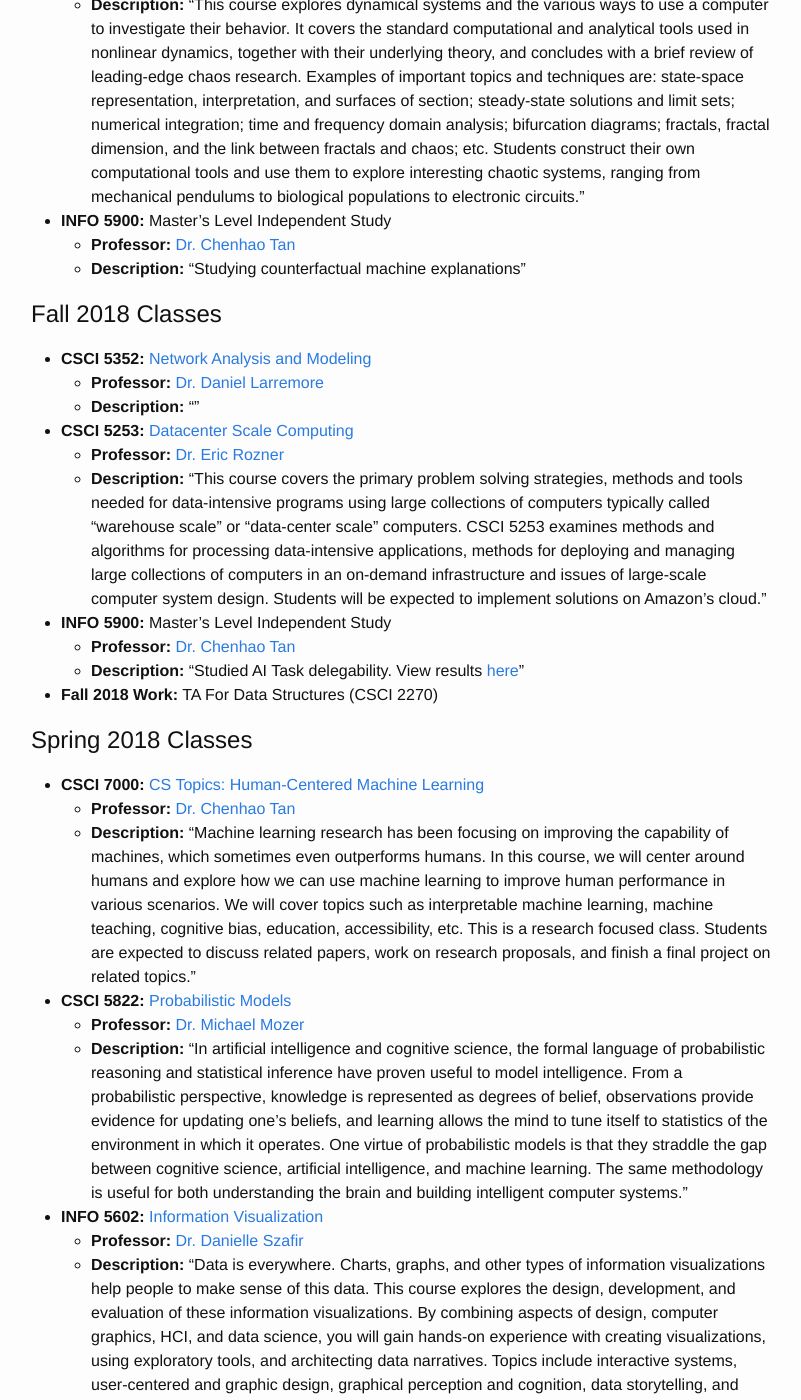
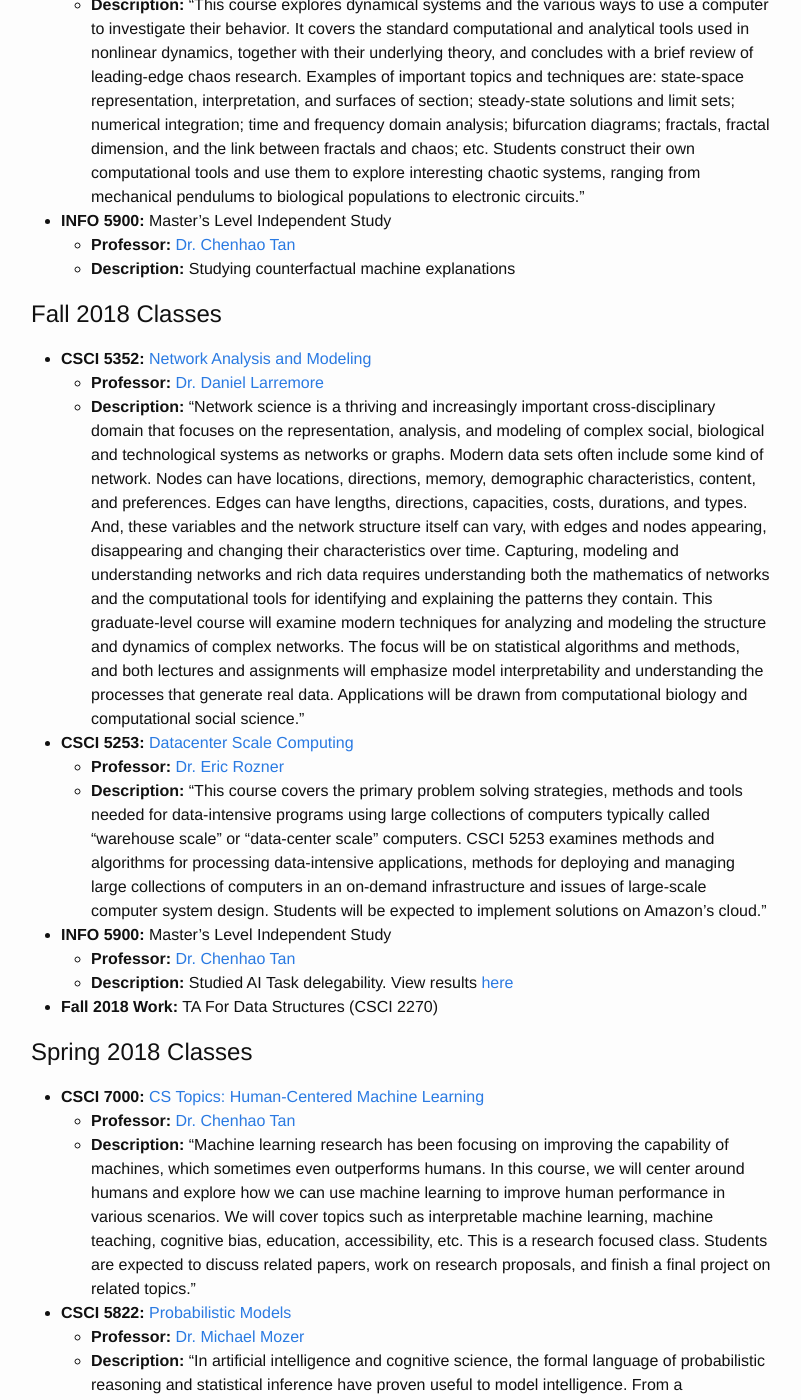
Before and after one commit to blubars/blubars.github.io, a Jekyll site: the page built from _posts/2018-01-01-school.md, in a window 1280 px wide and 1400 px high, scrolled down 723 px. Shown: the whole window, without its empty margins (239-1040 px from the left). Built offline with Jekyll 4.4.1, drawn with Linux system fonts in a browser that asks for light colours.

Commit message:
fix description for fall 2018 classes

```diff
--- a/_posts/2018-01-01-school.md
+++ b/_posts/2018-01-01-school.md
@@ -15,18 +15,18 @@ These are the classes I'm taking or have completed in seeking my Master's degree
   * __Description:__ "This course explores dynamical systems and the various ways to use a computer to investigate their behavior. It covers the standard computational and analytical tools used in nonlinear dynamics, together with their underlying theory, and concludes with a brief review of leading-edge chaos research. Examples of important topics and techniques are: state-space representation, interpretation, and surfaces of section; steady-state solutions and limit sets; numerical integration; time and frequency domain analysis; bifurcation diagrams; fractals, fractal dimension, and the link between fractals and chaos; etc. Students construct their own computational tools and use them to explore interesting chaotic systems, ranging from mechanical pendulums to biological populations to electronic circuits."
 * __INFO 5900:__ Master's Level Independent Study
   * __Professor:__ [Dr. Chenhao Tan](https://chenhaot.com/)
-  * __Description:__ "Studying counterfactual machine explanations"
+  * __Description:__ Studying counterfactual machine explanations
 
 # Fall 2018 Classes
-* __CSCI 5352:__ [Network Analysis and Modeling](https://danlarremore.com/5352/)
+* __CSCI 5352:__ [Network Analysis and Modeling](http://danlarremore.com/5352/)
   * __Professor:__ [Dr. Daniel Larremore](https://danlarremore.com/)
-  * __Description:__ ""
+  * __Description:__ "Network science is a thriving and increasingly important cross-disciplinary domain that focuses on the representation, analysis, and modeling of complex social, biological and technological systems as networks or graphs. Modern data sets often include some kind of network. Nodes can have locations, directions, memory, demographic characteristics, content, and preferences. Edges can have lengths, directions, capacities, costs, durations, and types. And, these variables and the network structure itself can vary, with edges and nodes appearing, disappearing and changing their characteristics over time. Capturing, modeling and understanding networks and rich data requires understanding both the mathematics of networks and the computational tools for identifying and explaining the patterns they contain. This graduate-level course will examine modern techniques for analyzing and modeling the structure and dynamics of complex networks. The focus will be on statistical algorithms and methods, and both lectures and assignments will emphasize model interpretability and understanding the processes that generate real data. Applications will be drawn from computational biology and computational social science."
 * __CSCI 5253:__ [Datacenter Scale Computing](http://ericrozner.com/2018fall-CSCI5253/index.html)
   * __Professor:__ [Dr. Eric Rozner](http://ericrozner.com/)
   * __Description:__ "This course covers the primary problem solving strategies, methods and tools needed for data-intensive programs using large collections of computers typically called "warehouse scale" or "data-center scale" computers. CSCI 5253 examines methods and algorithms for processing data-intensive applications, methods for deploying and managing large collections of computers in an on-demand infrastructure and issues of large-scale computer system design. Students will be expected to implement solutions on Amazon's cloud."
 * __INFO 5900:__ Master's Level Independent Study
   * __Professor:__ [Dr. Chenhao Tan](https://chenhaot.com/)
-  * __Description:__ "Studied AI Task delegability. View results [here](http://blubars.github.io/project/2019/02/08/ai-task-delegability.html)"
+  * __Description:__ Studied AI Task delegability. View results [here](http://blubars.github.io/project/2019/02/08/ai-task-delegability.html)
 * __Fall 2018 Work:__ TA For Data Structures (CSCI 2270)
 
 # Spring 2018 Classes
```
